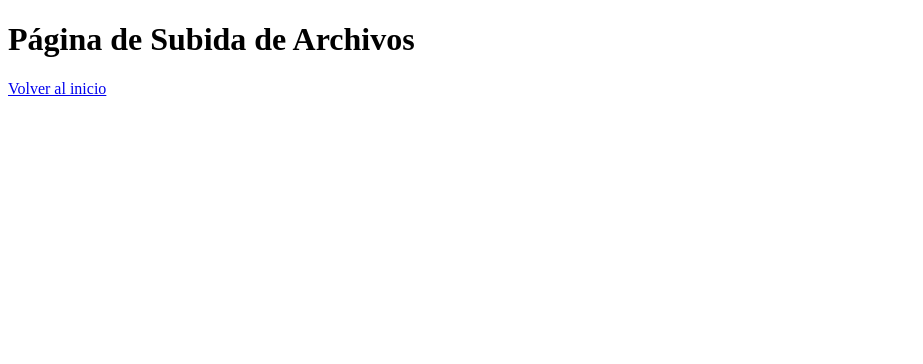
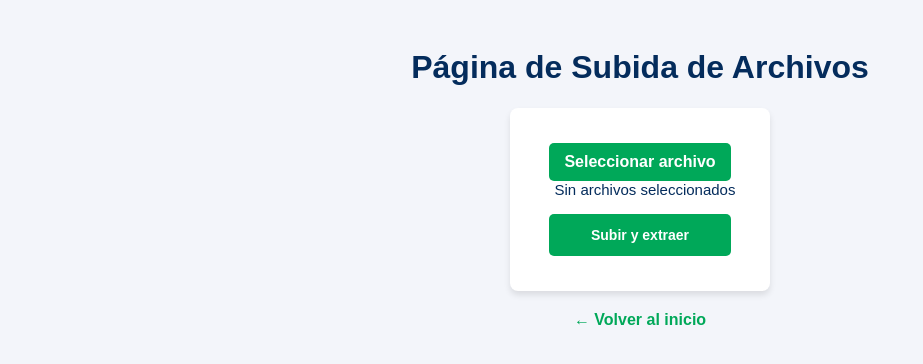
Before and after one commit to gabriela611/Hojii-Scan, a Django app: page /upload/ in a window 1280 px wide. Shown: the top 364 px of the page, without its empty margins (0-923 px from the left). Run offline with Django 5.2, Linux system fonts and the light colour scheme; some libraries are stand-ins or nearby versions.

Commit message:
Plantilla principal pagina 'upload'

```diff
--- a/templates/upload.html
+++ b/templates/upload.html
@@ -4,9 +4,106 @@
     <meta charset="UTF-8">
     <meta name="viewport" content="width=device-width, initial-scale=1.0">
     <title>Subida de Archivos</title>
+    <style>
+        body {
+            font-family: Arial, sans-serif;
+            background-color: #F3F5FA;
+            text-align: center;
+            padding: 20px;
+        }
+        h1 {
+            color: #042C5C;
+            font-weight: bold;
+        }
+        form {
+            background: white;
+            padding: 35px;
+            border-radius: 8px;
+            box-shadow: 0px 4px 6px rgba(0, 0, 0, 0.1);
+            display: inline-block;
+        }
+        /* Ocultar el input real */
+        .file-input {
+            display: none;
+        }
+        /* Estilo del botón para seleccionar archivo */
+        .file-label {
+            background-color: #00A859;
+            color: white;
+            padding: 10px 15px;
+            border-radius: 5px;
+            cursor: pointer;
+            font-weight: bold;
+            display: inline-block;
+            transition: background 0.3s;
+        }
+        .file-label:hover {
+            background-color: #008746;
+        }
+        /* Mostrar el nombre del archivo seleccionado */
+        #file-name {
+            font-size: 15px;
+            color: #042C5C;
+            margin-left: 10px;
+        }
+        /* Botón de subir */
+        button {
+            background-color: #00A859;
+            color: white;
+            padding: 13px 42px;
+            border: none;
+            border-radius: 5px;
+            cursor: pointer;
+            font-weight: bold;
+            display: block;
+            margin: 15px auto 0;
+            transition: background 0.3s;
+            font-size: 14px;
+        }
+        button:hover {
+            background-color: #008746;
+        }
+        /* Estilo del enlace de regreso */
+        .back-link {
+            margin-top: 20px;
+            display: inline-block;
+            color: #00A859;
+            font-weight: bold;
+            text-decoration: none;
+            font-size: 16px;
+        }
+        .back-link:hover {
+            text-decoration: underline;
+        }
+    </style>
 </head>
 <body>
+
     <h1>Página de Subida de Archivos</h1>
-    <a href="{% url 'home' %}">Volver al inicio</a>
+
+    <form action="" method="POST" enctype="multipart/form-data">
+        {% csrf_token %}
+
+        <!-- Botón estilizado para seleccionar archivo -->
+        <label for="resume" class="file-label">Seleccionar archivo</label>
+        <input type="file" id="resume" class="file-input" name="resume" accept="application/pdf">
+        <br>
+        <span id="file-name">Sin archivos seleccionados</span>
+
+        <!-- Botón de subida -->
+        <button type="submit">Subir y extraer</button>
+    </form>
+
+    <br>
+    <a href="{% url 'home' %}" class="back-link">← Volver al inicio</a>
+
+    <script>
+        // Mostrar el nombre del archivo seleccionado
+        document.getElementById('resume').addEventListener('change', function() {
+            let fileName = this.files.length > 0 ? this.files[0].name : "Sin archivos seleccionados";
+            document.getElementById('file-name').textContent = fileName;
+        });
+    </script>
+
 </body>
 </html>
```
